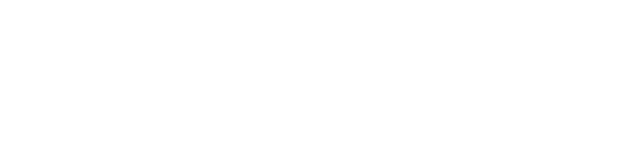
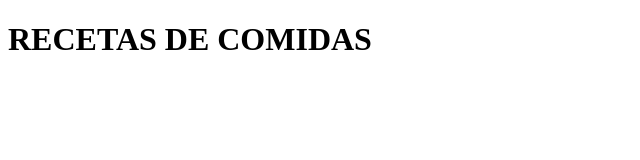
Before and after one commit to juanzb/web_recetas_comidas, a plain HTML site: page index.html in a window 1280 px wide. Shown: the whole page, without its empty margins (0-640 px from the left). Drawn offline with Linux system fonts and the light colour scheme.

Commit message:
modificando nombre del titulo en <h1> de mi pagina

```diff
--- a/index.html
+++ b/index.html
@@ -6,6 +6,6 @@
   <title>recetas de cocina</title>
 </head>
 <body>
-
+  <h1>RECETAS DE COMIDAS</h1>
 </body>
 </html>
```
